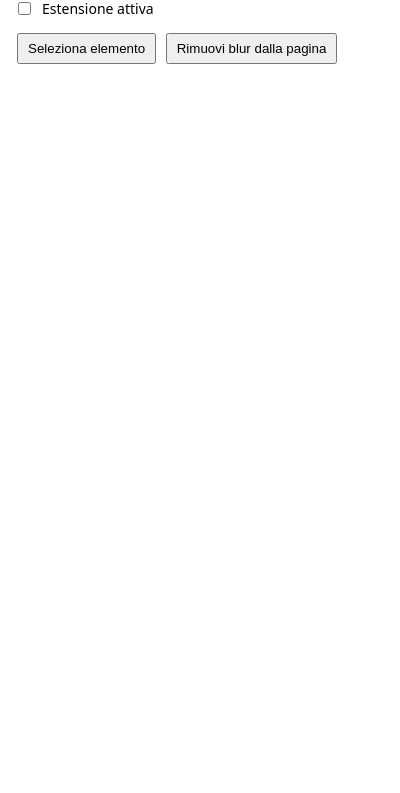
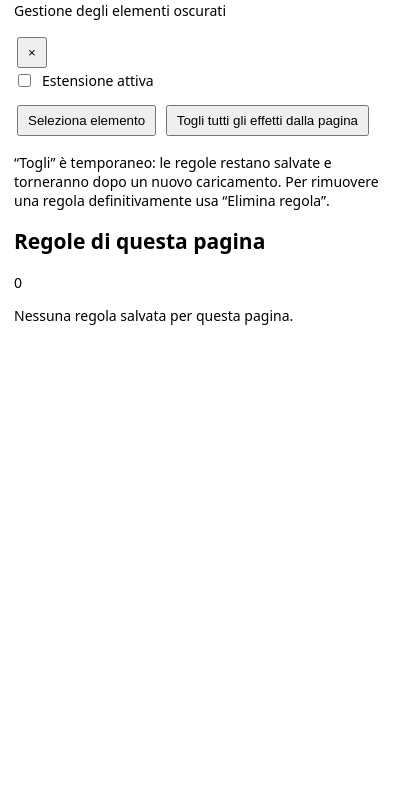
Before and after one commit to Angelo-Ts/progettoBlur, a browser extension: page extension/popup/popup.html in a window 400 px wide. Shown: the part 51-844 px from the top of the page. Drawn offline with Linux system fonts and the light colour scheme.

Commit message:
Redesign extension manager layout and clarify actions

```diff
--- a/extension/popup/popup.html
+++ b/extension/popup/popup.html
@@ -8,12 +8,34 @@
 </head>
 <body>
   <main>
-    <h1>progettoBlur</h1>
-    <label class="toggle"><input id="enabled" type="checkbox"><span>Estensione attiva</span></label>
-    <button id="select">Seleziona elemento</button>
-    <button id="removeAll">Rimuovi blur dalla pagina</button>
-    <div id="rules"></div>
-    <p id="status"></p>
+    <header class="header">
+      <div>
+        <h1>progettoBlur</h1>
+        <p class="subtitle">Gestione degli elementi oscurati</p>
+      </div>
+      <button id="close" class="icon-button" type="button" title="Chiudi">×</button>
+    </header>
+
+    <section class="toolbar">
+      <label class="toggle">
+        <input id="enabled" type="checkbox">
+        <span>Estensione attiva</span>
+      </label>
+      <button id="select" class="primary" type="button">Seleziona elemento</button>
+      <button id="removeAll" class="secondary" type="button">Togli tutti gli effetti dalla pagina</button>
+      <p class="hint">“Togli” è temporaneo: le regole restano salvate e torneranno dopo un nuovo caricamento. Per rimuovere una regola definitivamente usa “Elimina regola”.</p>
+    </section>
+
+    <section class="rules-section">
+      <div class="section-title">
+        <h2>Regole di questa pagina</h2>
+        <span id="ruleCount" class="count">0</span>
+      </div>
+      <div id="rules"></div>
+      <p id="empty" class="empty">Nessuna regola salvata per questa pagina.</p>
+    </section>
+
+    <p id="status" class="status" role="status"></p>
   </main>
   <script src="popup.js"></script>
 </body>
```
